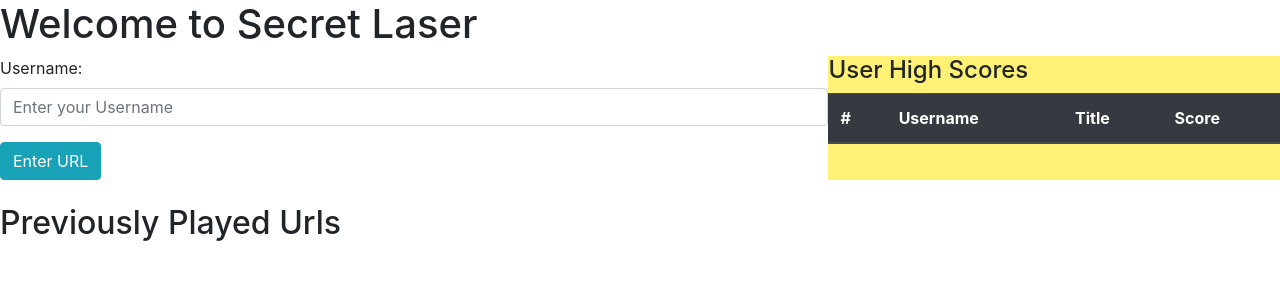
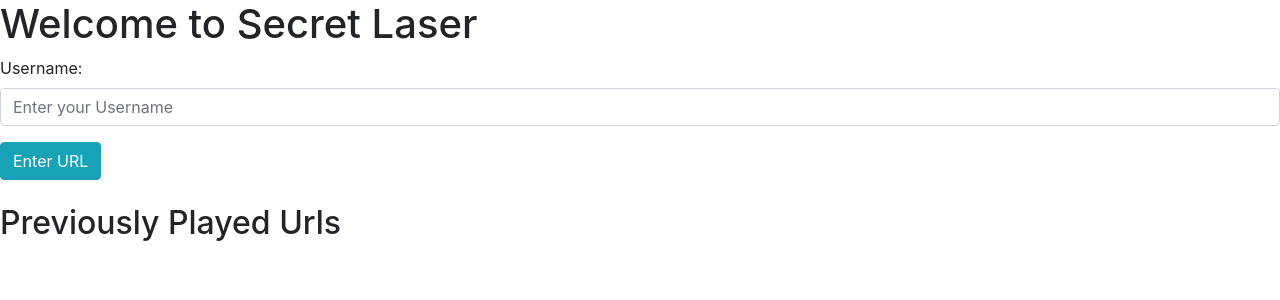
Before and after one commit to NickyEXE/XReader, a PHP site: page / in a window 1280 px wide. Shown: the top 300 px of the page. Run offline with PHP 8.4, Linux system fonts and the light colour scheme; lists and menus that the app fills with data are empty.

Commit message:
Revert "Adding title"

```diff
--- a/front-end/css/index.css
+++ b/front-end/css/index.css
@@ -4,41 +4,3 @@
   position: absolute;
   width: 40px;
 }
-.wrapper {
-  margin: 20px;
-}
-.flexItemContainer {
-  padding-top: 15px;
-  padding-bottom: 15px;
-  margin: 10px;
-  box-sizing: border-box;
-}
-
-
-@flex-height: 760px;
-.flex-container {
-    display: flex;
-    flex-direction: row;
-    flex-wrap: nowrap;
-    justify-content: flex-start;
-    align-content: stretch;
-    align-items: stretch;
-    height: @flex-height;
-}
-
-.flex-item:nth-child(1) {
-  order: 0;
-  flex: 3 1 auto;
-  align-self: auto;
-  .flexItemContainer;
-  margin-right: 0;
-}
-
-.flex-item:nth-child(2) {
-  order: 0;
-  flex: 1 1 auto;
-  align-self: auto;
-  background-color: #FFF176;
-  .flexItemContainer;
-  margin-left: 0;
-}
--- a/front-end/index.html
+++ b/front-end/index.html
@@ -28,9 +28,6 @@
 
     <div id="welcomePage"></div>
       <h1> Welcome to Secret Laser</h1>
-
-      <div class="flex-container">
-        <div class="flex-item">
       <form id="form">
         <div class="form-group" style=>
           <label>Username:</label>
@@ -39,23 +36,6 @@
         </div>
         <button id="url-butt" type="button" class="btn btn-info">Enter URL </button>
       </form>
-        </div>
-        <div class="flex-item">
-            <h4> User High Scores</h4>
-            <table class="table table-striped table-dark">
-                <thead>
-                  <tr>
-                    <th scope="col">#</th>
-                    <th scope="col">Username</th>
-                    <th scope="col">Title</th>
-                    <th scope="col">Score</th>
-                  </tr>
-                </thead>
-                <tbody id="user-high-score">
-                </tbody>
-              </table>
-        </div>
-      </div>
 
     <div id="canvasPlaceholder">
 
--- a/front-end/src/adapter.js
+++ b/front-end/src/adapter.js
@@ -25,16 +25,5 @@ const adapter = {
       headers: headers
     })
     .then(res => res.json())
-  },
-  getUserHighScores: () => {
-    return fetch(`${baseURL}/scores/highscore`).then(res => res.json())
-  },
-  getTitle: (url) => {
-    return fetch(`${baseURL}/essays/title`, {
-      method: 'POST',
-      headers: headers,
-      body: JSON.stringify({url: url})
-    })
-    .then(res => res.json())
   }
 }
--- a/front-end/src/index.js
+++ b/front-end/src/index.js
@@ -11,7 +11,6 @@ function domLoadFunctions(){
   adapter.getPreviousEssays().then(games => addPreviousGameToDom(games))
   container.addEventListener('click', startPreviousGame)
   username.addEventListener('input', showPreviousGames)
-  adapter.getUserHighScores().then(userHighScores => populateUserHighScores(userHighScores))
 
 }
 
@@ -22,12 +21,7 @@ function processUrl(e) {
                 `<div class="form-group" style=>
                   <label>Url:</label>
                   <input type="text" class="form-control" id="url" placeholder="Enter your Url">
-                  <div class="title" style="display: none">
-                    <label >Title:</label>
-                    <input type="text" class="form-control" id="title" placeholder="Enter a Title">
-                  </div>
                 </div>
-                <button id="titleButton" type="submit" class="btn btn-info">Enter Title</button>
                 <button id="urlBuffForm" type="submit" class="btn btn-primary">Play Secret Laser</button>
                 `
   e.target.style.display = "none"
@@ -38,26 +32,9 @@ function fetchUrl(e) {
     e.preventDefault()
     const username = document.querySelector("#username").value
     const url = document.querySelector("#url").value
-    const title = document.querySelector("#title").value
-    const body = {username: username, user_input: url, title: title}
+    const body = {username: username, user_input: url}
     adapter.getUrl(body)
     .then(essay => startGame(essay.response, username, url))
-  }
-  if (e.target.id === "titleButton") {
-    e.preventDefault()
-    const url = document.querySelector("#url")
-    adapter.getTitle(url.value).then(data => {
-      console.log(data)
-      if (data === null) {
-        titleDiv = e.target.parentElement.querySelector(".title")
-        titleDiv.style.display = ""
-      } else {
-        titleDiv = e.target.parentElement.querySelector(".title")
-        titleDiv.style.display = ""
-        titleDiv.children[1].value = data.title
-        titleDiv.children[1].disabled = true
-      }
-    })
   }
 }
 
@@ -70,13 +47,13 @@ function addPreviousGameToDom(previousGames) {
 
 function previousGameHtml(game){
   const shortenedContent = game.content.slice(0,40)
-  return `<div class="col-sm-4">
+  return `<div class="col-sm-3">
             <div class="card bg-light mb-3">
               <div class="card-block">
                   <h4 id="title" class="card-title">${game.title}</h4>
                   <p class="card-text">Content: ${shortenedContent}</p>
                   <p id="url" class="card-text">${game.url}</p>
-                  <button data-urlId=${game.id} type="button" class="btn btn-primary">Play ${game.title}</button>
+                  <button data-urlId=${game.id} type="button" class="btn btn-primary">Play Title</button>
                   <p class="card-text"><small class="text-muted">High Score: ${game.high_score.score} by ${game.high_score_user.username}</small></p>
               </div>
             </div>
@@ -108,15 +85,3 @@ function showPreviousGames(e) {
     }
   }
 }
-
-function populateUserHighScores(userHighScores) {
-  userHighScore = document.querySelector('#user-high-score')
-  userHighScores.forEach((highScore, index) => {
-    userHighScore.innerHTML += `<tr>
-                                  <th scope="row">${index + 1}</th>
-                                    <td>${highScore.username}</td>
-                                    <td>${highScore.title}</td>
-                                    <td>${highScore.score}</td>
-                                </tr>`
-  })
-}
```
Also changed, not shown: 8 other files. Lines whose indentation alone changed are shown as unchanged.
